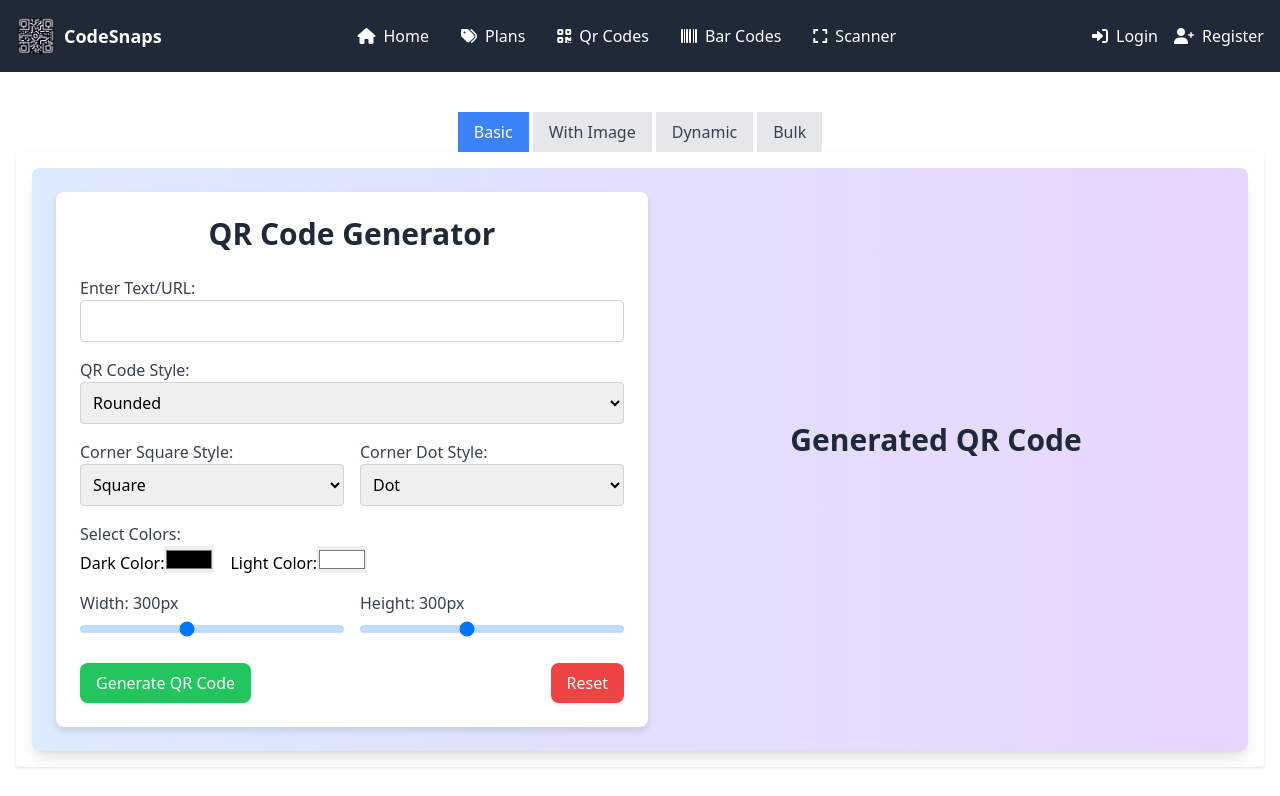
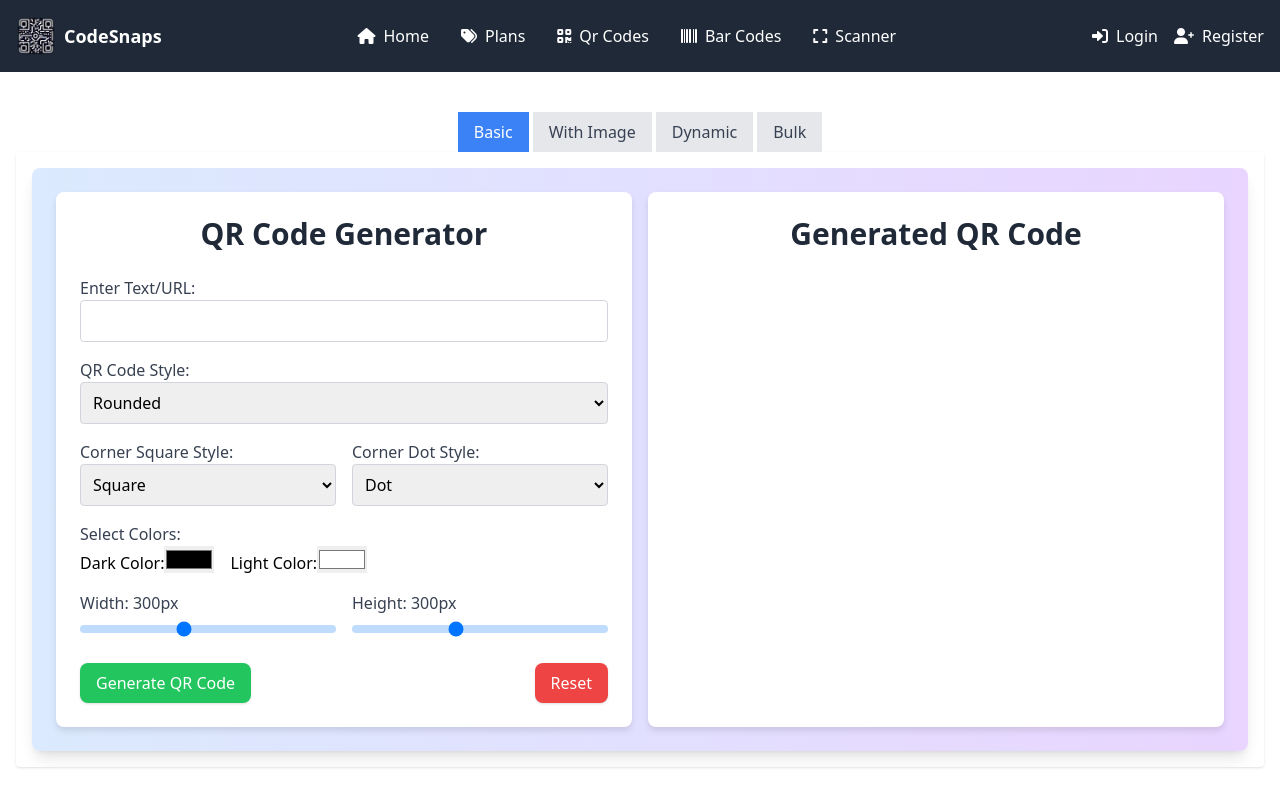
Before and after one commit to ishit08/QR-CODE-GEN, a Next.js app: page /qrcode in a window 1280 px wide. Shown: the top 796 px of the page. Built offline with nearby package versions, Linux system fonts and the light colour scheme.

Commit message:
fixed homepage

```diff
--- a/app/components/HomePage.js
+++ /dev/null
@@ -1,34 +0,0 @@
-"use client";
-
-import { useEffect, useState } from 'react';
-import { CircularProgress } from '@mui/material';
-
-export default function Home() {
-  const [isLoading, setIsLoading] = useState(true); // State to manage loading status
-
-  // Simulate loading data (replace with your actual data fetching logic)
-  useEffect(() => {
-    const timer = setTimeout(() => {
-      setIsLoading(false); // Set loading to false after 2 seconds (simulating data fetching)
-    }, 2000);
-
-    return () => clearTimeout(timer); // Clean up the timer on component unmount
-  }, []);
-
-  // If the page is loading, show the loading spinner and message
-  if (isLoading) {
-    return (
-      <div className="lex justify-center items-center pt-20" style={{ display: 'flex', justifyContent: 'center', alignItems: 'center', }}>
-        <CircularProgress />
-        <h2 style={{ marginLeft: '10px' }}>Loading....</h2>
-      </div>
-    );
-  }
-
-  // Render your main content when loading is complete
-  return (
-    <div className="flex justify-center items-center pt-20">
-      <h1 className="text-4xl">Welcome to CodeSnap!</h1>
-    </div>
-  );
-}
--- a/app/components/qrcode/basic/QRLayout.js
+++ b/app/components/qrcode/basic/QRLayout.js
@@ -61,7 +61,7 @@ const QRLayout = () => {
   };
 
   return (
-    <div className="flex flex-col md:flex-row bg-gradient-to-r from-blue-100 to-purple-200 rounded-lg shadow-lg p-6">
+    <div className="flex flex-col md:flex-row bg-gradient-to-r gap-4 from-blue-100 to-purple-200 rounded-lg shadow-lg p-6">
       <div className="flex-1 p-6 bg-white rounded-lg shadow-md">
         <h2 className="text-3xl font-bold text-center text-gray-800 mb-6">QR Code Generator</h2>
         <TextInput value={text} onChange={setText} />
@@ -111,8 +111,8 @@ const QRLayout = () => {
       </div>
 
       {/* Right section for QR code display */}
-      <div className="flex-1 p-4 flex items-center justify-center">
-        <div className="flex flex-col items-center">
+      <div className="flex-1 p-6 bg-white rounded-lg shadow-md">
+        <div className="flex flex-col items-center ">
           <h2 className="text-3xl font-bold text-gray-800 mb-6">Generated QR Code</h2>
           <div className="transition-transform transform hover:scale-105">
             <QRCodeDisplay qrCode={qrCode} />
```
